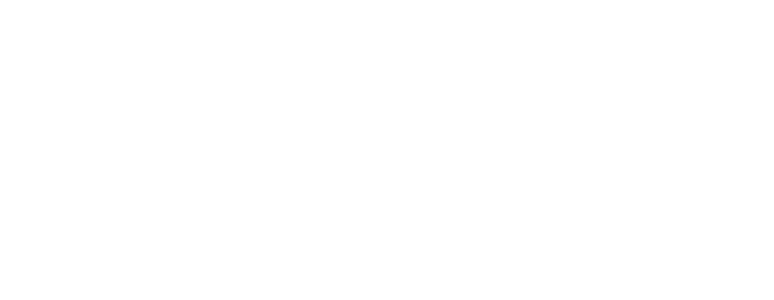
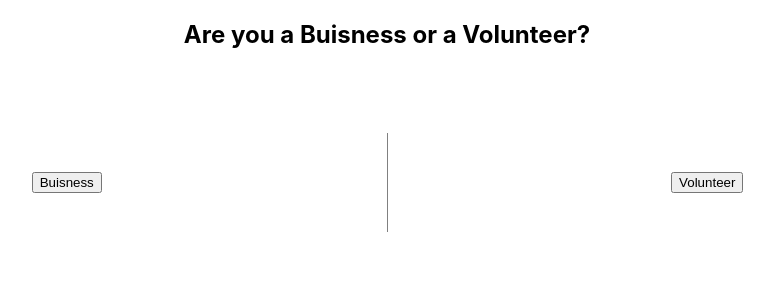
Before and after one commit to replate-2/FE, a React (Create React App) app in the folder replate/: page / in a window 1280 px wide. Shown: the top 300 px of the page, without its empty margins (253-1027 px from the left). Built offline with nearby package versions, Linux system fonts and the light colour scheme.

Commit message:
Dashboard skeleton complete.

```diff
--- a/replate/src/App.js
+++ b/replate/src/App.js
@@ -8,7 +8,7 @@
 export default function App() {
   return (
     <div className="App">
-
+      <Dashboard/>
     </div>
   );
 }
--- a/replate/src/components/general/Dashboard.js
+++ b/replate/src/components/general/Dashboard.js
@@ -0,0 +1,20 @@
+import React from "react"
+import "./dashboard.css"
+
+const Dashboard = () =>{
+    return (
+        <div className="mainContainer">
+            <h2>Are you a Buisness or a Volunteer?</h2>
+            <div className="buttonContainer">
+                <div className="buisnessContainer">
+                    <button><a href="#">Buisness</a></button>
+                </div>
+                <div className="volunteerContainer">
+                    <button><a href="#">Volunteer</a></button>
+                </div>
+            </div>
+        </div>
+    )
+}
+
+export default Dashboard
--- /dev/null
+++ b/replate/src/components/general/dashboard.css
@@ -0,0 +1,29 @@
+.buttonContainer{
+    display: flex;
+    justify-content: space-evenly;
+}
+
+.buttonContainer .buisnessContainer{
+    width: 45%;
+    border-right: 1px solid grey;
+    padding: 3%;
+    margin-top:5%;
+}
+
+.buttonContainer .buisnessContainer button a,
+.buttonContainer .volunteerContainer button a{
+    text-decoration: none;
+    color: black;
+}
+
+
+.buttonContainer .buisnessContainer button ,
+.buttonContainer .volunteerContainer button{
+
+}
+
+.buttonContainer .volunteerContainer{
+    width: 45%;
+    padding: 3%;
+    margin-top:5%;
+}
```
Also changed, not shown: 1 other file (tests, documents, lock files or other folders).
